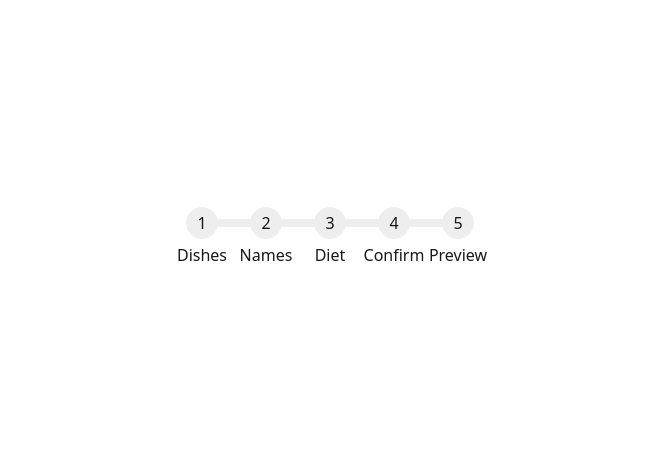
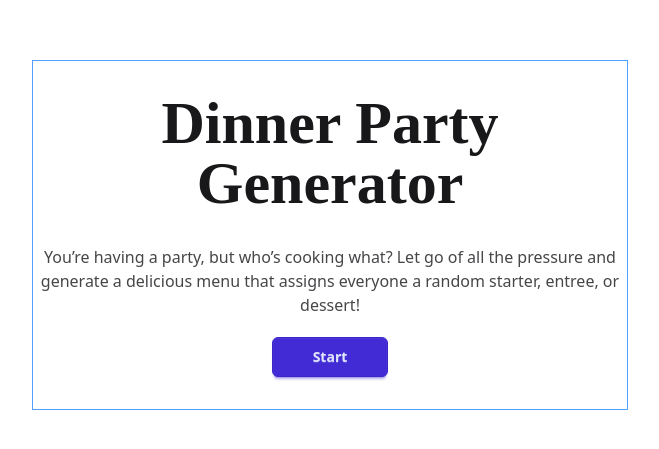
Before and after one commit to ang-riv/dinner-party-generator, a React (Vite) app: page / in a window 1280 px wide. Shown: the part 165-614 px from the top of the page, without its empty margins (310-969 px from the left). Built offline with nearby package versions, Linux system fonts and the light colour scheme; a web font is replaced by a local one.

Commit message:
Set up intro page and way to navigate through pages

```diff
--- a/src/MainApp.jsx
+++ b/src/MainApp.jsx
@@ -1,10 +1,13 @@
 // * acts like app since I made everything in app
 import React from "react";
-import Steps from "./components/Steps";
+import IntroPage from "./pages/IntroPage";
+import GuestProvider from "./components/GuestProvider";
 function MainApp() {
   return (
     <div className="flex justify-center items-center w-screen h-screen">
-      <Steps />
+      <GuestProvider>
+        <IntroPage />
+      </GuestProvider>
     </div>
   );
 }
--- a/src/components/GuestProvider.jsx
+++ b/src/components/GuestProvider.jsx
@@ -1,6 +1,9 @@
+import React, { useState } from "react";
 import { GuestContext } from "./GuestContext";
 function GuestProvider({ children }) {
-  return <GuestContext>{children}</GuestContext>;
+  // page changes from buttons
+  const [page, setPage] = useState("Intro");
+  return <GuestContext value={{ page, setPage }}>{children}</GuestContext>;
 }
 
 export default GuestProvider;
--- a/src/pages/IntroPage.jsx
+++ b/src/pages/IntroPage.jsx
@@ -0,0 +1,30 @@
+import React, { useContext } from "react";
+import { GuestContext } from "../components/GuestContext";
+const IntroPage = () => {
+  const { setPage } = useContext(GuestContext);
+  return (
+    <div className="border border-blue-400 py-8">
+      <div className="prose">
+        <h1 className="prose-h1 text-center text-6xl mb-8">
+          Dinner Party <br />
+          Generator
+        </h1>
+        <p className="prose-p text-md text-center leading-normal">
+          You’re having a party, but who’s cooking what? Let go of all the
+          pressure and generate a delicious menu that assigns everyone a random
+          starter, entree, or dessert!
+        </p>
+        <div className="w-full flex justify-center">
+          <button
+            className="btn btn-primary rounded-md btn-md px-10"
+            onClick={() => setPage("Dishes")}
+          >
+            Start
+          </button>
+        </div>
+      </div>
+    </div>
+  );
+};
+
+export default IntroPage;
```
